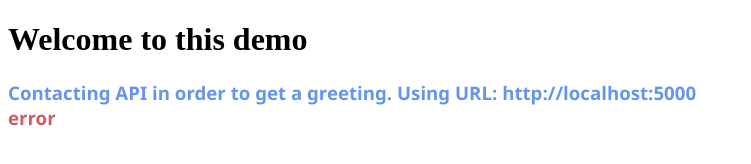
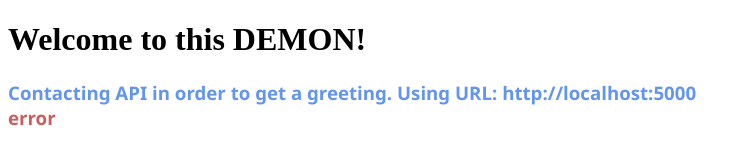
Before and after one commit to tboulund-devops/DeploymentExamples-Solution, a plain HTML site: page web/index.html in a window 1280 px wide. Shown: the whole page, without its empty margins (0-751 px from the left). Drawn offline with nearby package versions, Linux system fonts and the light colour scheme; no server answers.

Commit message:
Added bug

```diff
--- a/web/index.html
+++ b/web/index.html
@@ -25,7 +25,7 @@
     </style>
 </head>
 <body>
-    <h1>Welcome to this demo</h1>
+    <h1>Welcome to this DEMON!</h1>
     <div id="loading">Contacting API in order to get a greeting. Using URL: </div>
     <div id="success"></div>
     <div id="error"></div>
```
